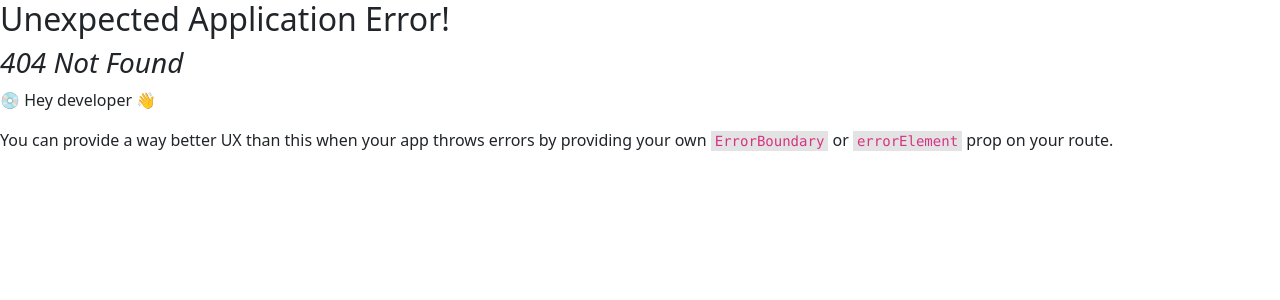
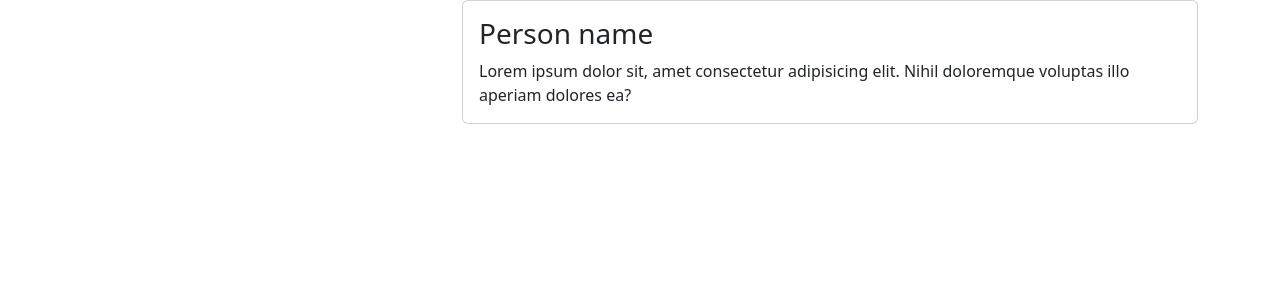
Before and after one commit to alexandru-calin/contacts, a React (Vite) app: page /contacts/1 in a window 1280 px wide. Before the commit this address had no page. Shown: the top 300 px of the page. Built offline with nearby package versions, Linux system fonts and the light colour scheme; the HTML template or start-up script is replaced by a standard one.

Commit message:
added contact route

```diff
--- /dev/null
+++ b/src/routes/contact.jsx
@@ -0,0 +1,17 @@
+import Card from 'react-bootstrap/Card';
+
+function Contact() {
+  return (
+    <Card>
+      <Card.Body>
+        <Card.Title as="h3">Person name</Card.Title>
+        <Card.Text>
+          Lorem ipsum dolor sit, amet consectetur adipisicing elit. Nihil
+          doloremque voluptas illo aperiam dolores ea?
+        </Card.Text>
+      </Card.Body>
+    </Card>
+  );
+}
+
+export default Contact;
```
Also changed, not shown: src/App.jsx (+8 -1 lines).
